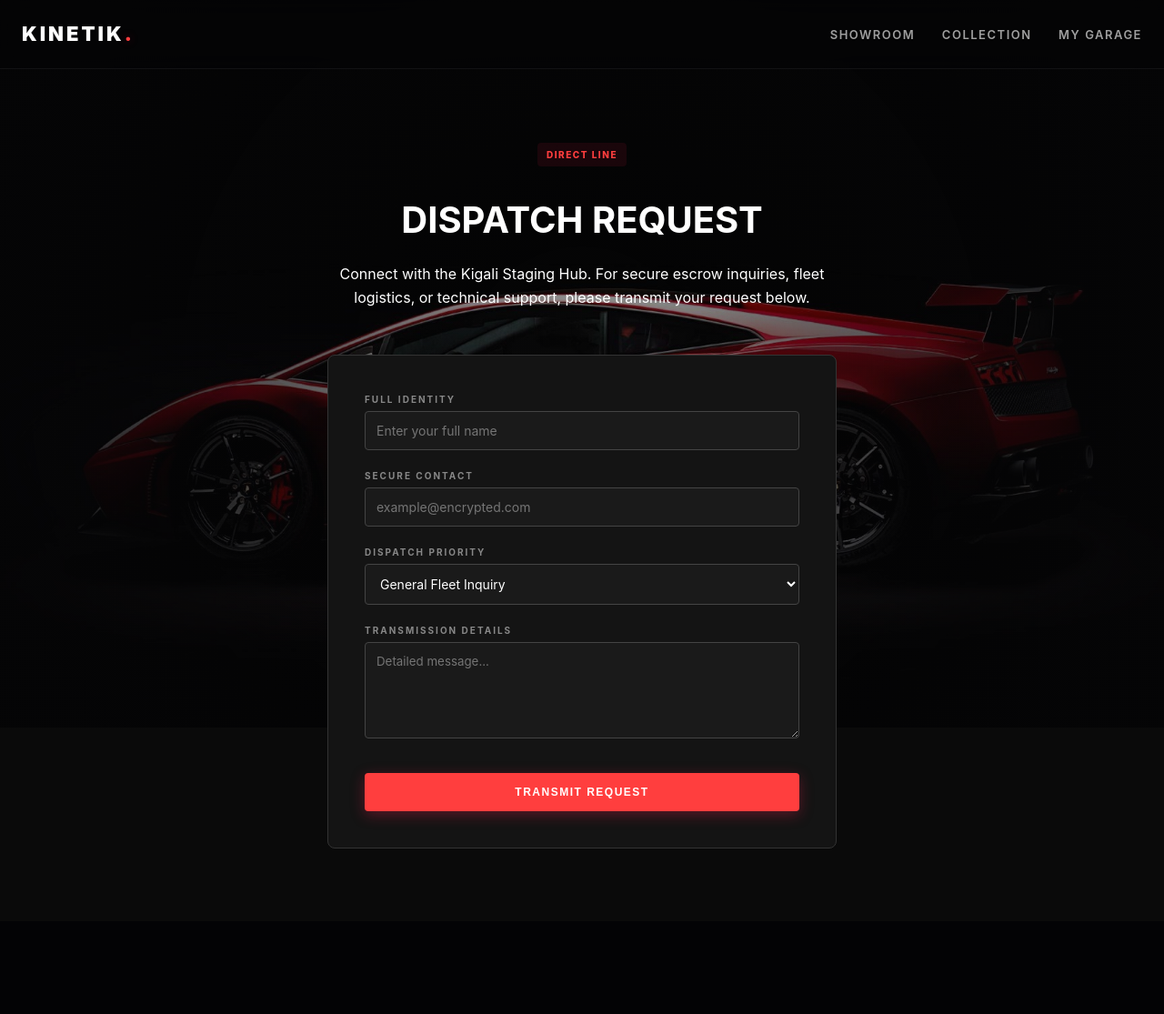
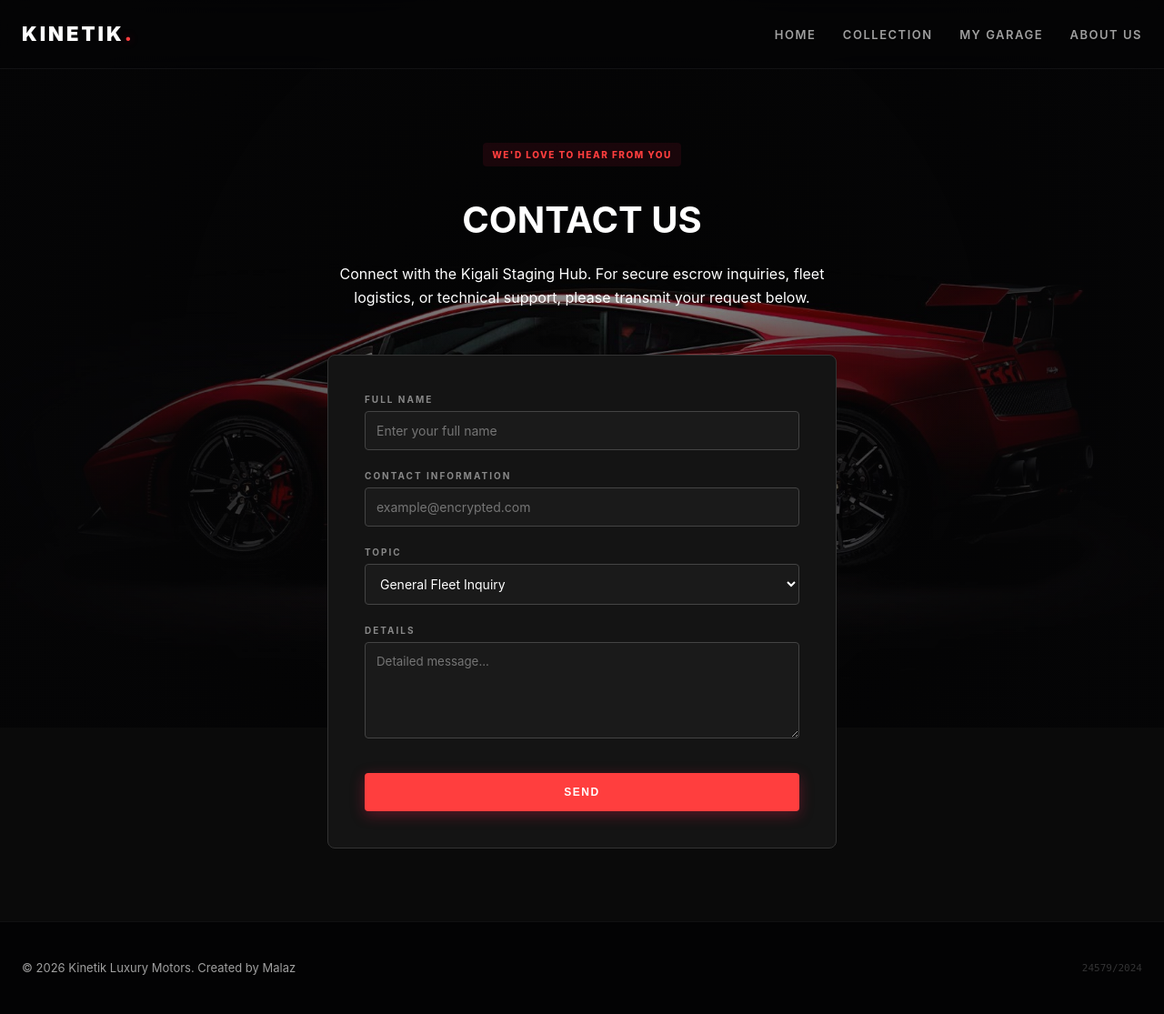
Before and after one commit to malazmohdibrahim/Kinetik, a PHP site: page /contact.php in a window 1280 px wide. Shown: the whole page at 91% size. Before the commit the page ends 933 px from the top, so only its background shows below. Run offline with PHP 8.4, Linux system fonts and the light colour scheme.

Commit message:
editing contact us page

```diff
--- a/src/contact.php
+++ b/src/contact.php
@@ -4,7 +4,7 @@
 <head>
     <meta charset="UTF-8">
     <meta name="viewport" content="width=device-width, initial-scale=1.0">
-    <title>Kinetik | Dispatch Request</title>
+    <title>Kinetik. | contact us</title>
     <link rel="stylesheet" href="assets/css/style.css">
 </head>
 <body>
@@ -13,32 +13,33 @@
         <div class="nav-container">
             <a href="index.php" class="logo">KINETIK<span>.</span></a>
             <div class="nav-links">
-                <a href="index.php">Showroom</a>
+                <a href="index.php">Home</a>
                 <a href="collection.php">Collection</a>
                 <a href="garage.php">My Garage</a>
+                <a href="about.php">About Us</a>
             </div>
         </div>
     </nav>
 
     <main class="container contact-container">
         <section class="contact-header">
-            <span class="category-tag">DIRECT LINE</span>
-            <h1>Dispatch Request</h1>
+            <span class="category-tag">We'd love to Hear from you</span>
+            <h1>Contact us</h1>
             <p>Connect with the Kigali Staging Hub. For secure escrow inquiries, fleet logistics, or technical support, please transmit your request below.</p>
         </section>
 
         <section class="glass-panel contact-form-wrapper">
             <form action="#" method="POST" class="contact-form">
                 <div class="form-group">
-                    <label>Full Identity</label>
+                    <label>Full name</label>
                     <input type="text" placeholder="Enter your full name">
                 </div>
                 <div class="form-group">
-                    <label>Secure Contact</label>
+                    <label>Contact information</label>
                     <input type="email" placeholder="example@encrypted.com">
                 </div>
                 <div class="form-group">
-                    <label>Dispatch Priority</label>
+                    <label>topic</label>
                     <select>
                         <option>General Fleet Inquiry</option>
                         <option>Escrow Onboarding</option>
@@ -47,12 +48,19 @@
                     </select>
                 </div>
                 <div class="form-group">
-                    <label>Transmission Details</label>
+                    <label>Details</label>
                     <textarea rows="5" placeholder="Detailed message..."></textarea>
                 </div>
-                <button type="submit" class="cta-primary">Transmit Request</button>
+                <button type="submit" class="cta-primary">Send</button>
             </form>
         </section>
     </main>
+
+    <footer class="footer">
+        <div class="footer-container">
+            <p>&copy; 2026 Kinetik Luxury Motors. Created by Malaz</p>
+            <p class="academic-credit">24579/2024</p>
+        </div>
+    </footer>
 </body>
 </html>
```
